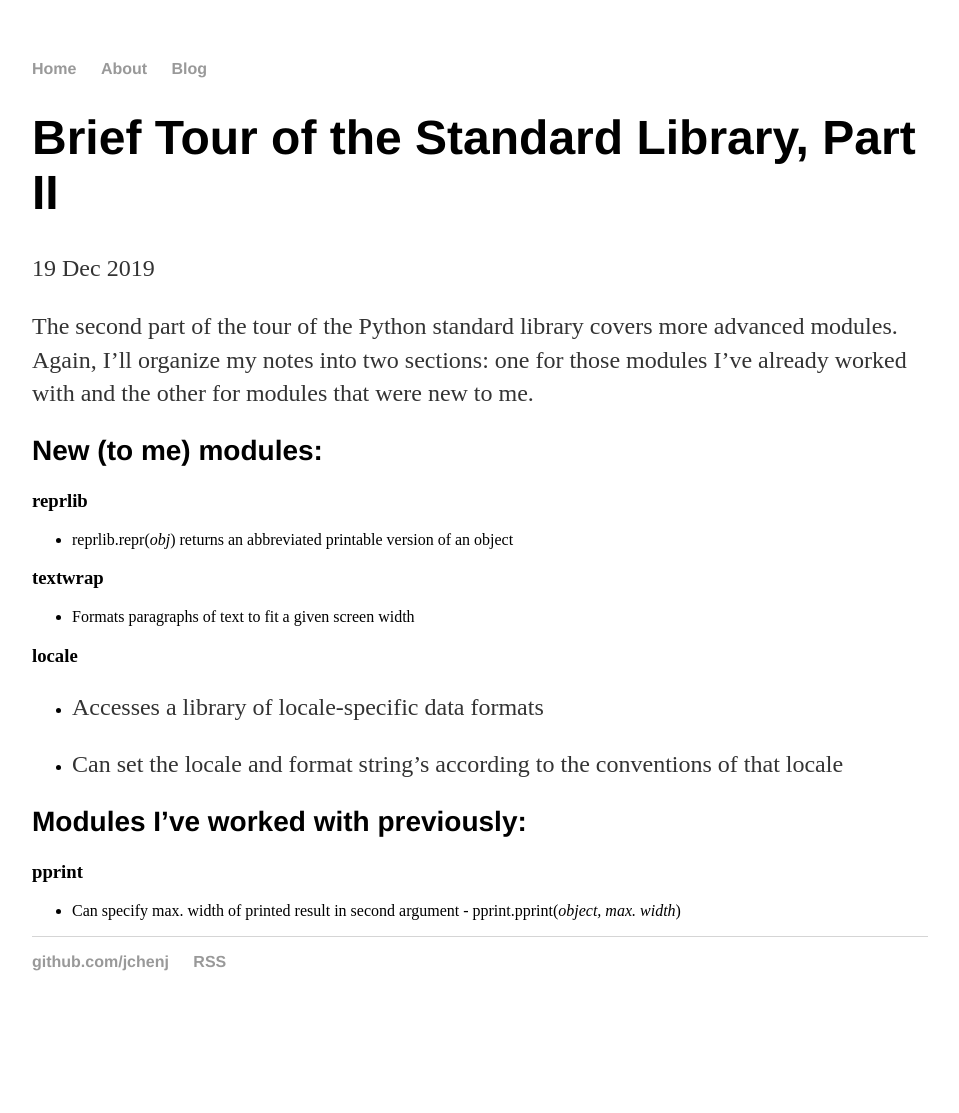
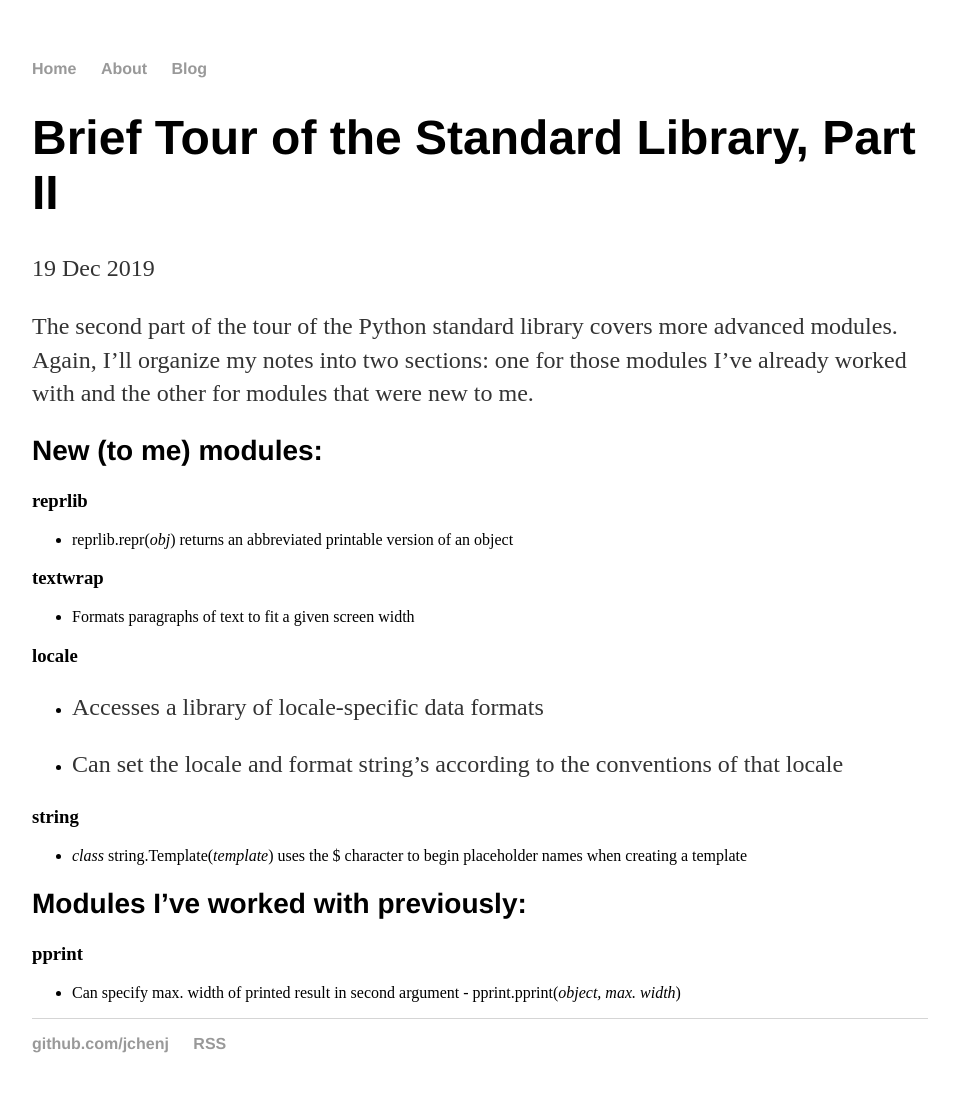
Before and after one commit to jchenj/jchenj.github.io, a Jekyll site: the page built from _posts/2019-12-19-brief-tour-python-standard-library-2.md, in a window 1280 px wide. Shown: the whole page, without its empty margins (160-1119 px from the left). Built offline with Jekyll 4.4.1, drawn with Linux system fonts in a browser that asks for light colours; before the commit the page ends 1031 px from its top, so only the background shows below that.

Commit message:
Update 2019-12-19-brief-tour-python-standard-library-2.md

```diff
--- a/_posts/2019-12-19-brief-tour-python-standard-library-2.md
+++ b/_posts/2019-12-19-brief-tour-python-standard-library-2.md
@@ -18,6 +18,9 @@ The second part of the tour of the Python standard library covers more advanced
 
 * Can set the locale and format string's according to the conventions of that locale
 
+### string
+* *class* string.Template(*template*) uses the $ character to begin placeholder names when creating a template
+
 ## Modules I've worked with previously:
 ### pprint
 * Can specify max. width of printed result in second argument - pprint.pprint(*object, max. width*)
```
